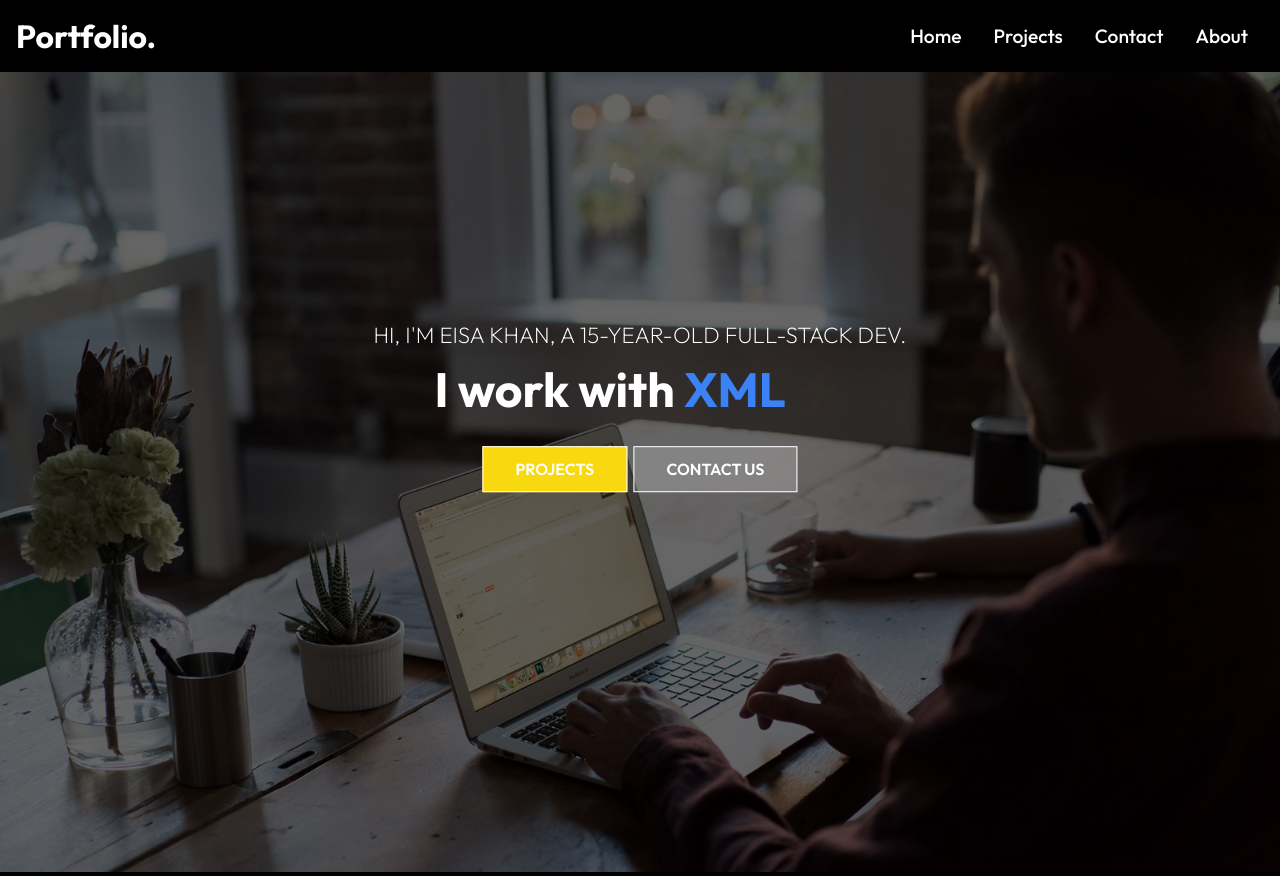
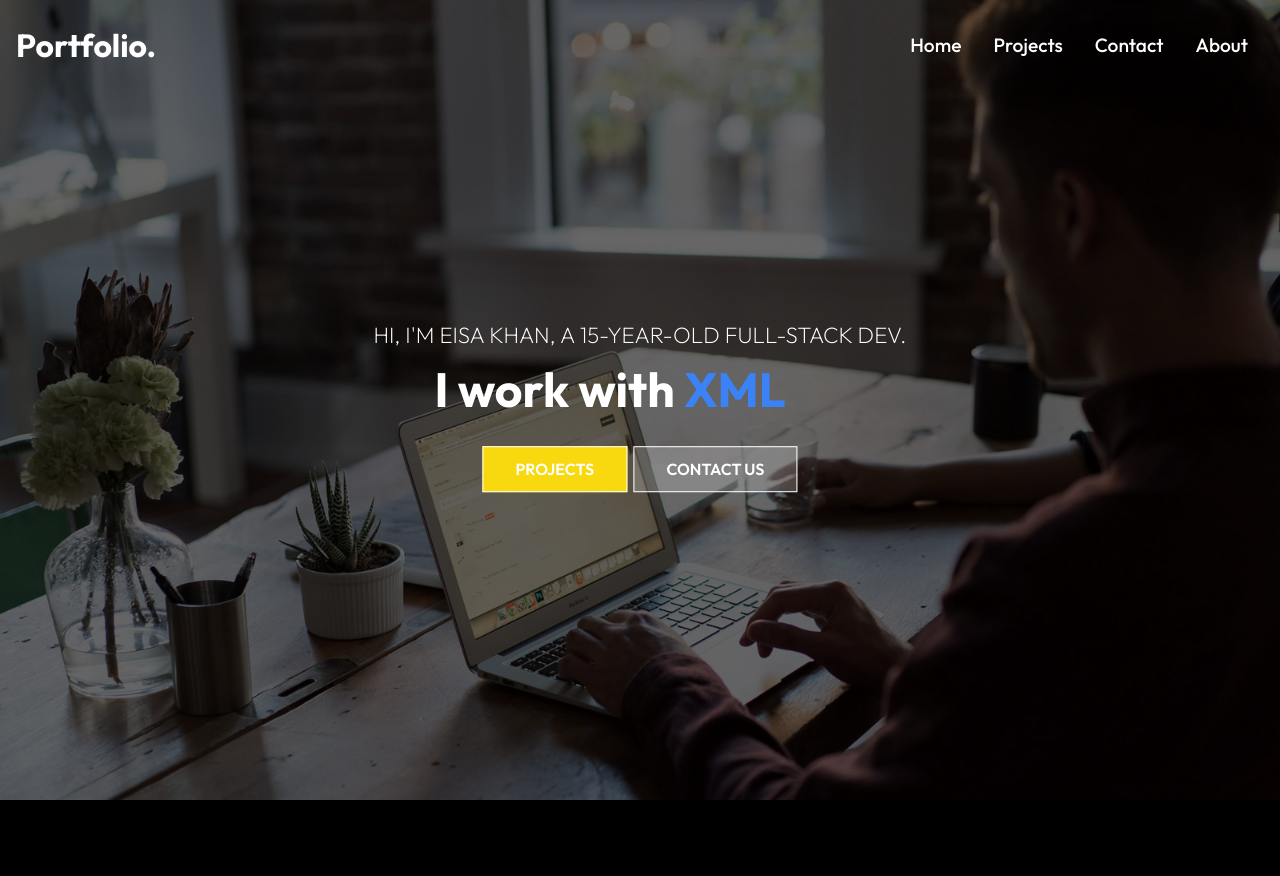
Before and after one commit to eisakhan762/portfolio-website, a React (Create React App) app: page / in a window 1280 px wide. After the commit the page ends 804 px from the top, so only its background shows below. Built offline with nearby package versions, Linux system fonts and the light colour scheme.

Commit message:
feat: implement dynamic background color change on scroll in Navbar

```diff
--- a/src/Components/Navbar.js
+++ b/src/Components/Navbar.js
@@ -6,9 +6,18 @@
 
 const Navbar = () => {
   const [click, setClick] = useState(false);
+  const [color, setColor] = useState(false);
   const handleCLick = () => setClick(!click);
+  const changeColor = () => {
+    if (window.scrollY >= 100) {
+      setColor(true)
+    }else {
+      setColor(false)
+    }
+  }
+  window.addEventListener("scroll", changeColor)
   return (
-    <div className="header">
+    <div className={color ? "header header-bg" : "header"}>
       <Link to="/">
         <h1>Portfolio.</h1>
       </Link>
--- a/src/Components/NavbarStyles.css
+++ b/src/Components/NavbarStyles.css
@@ -3,6 +3,14 @@
   justify-content: space-between;
   align-items: center;
   padding: 1rem;
+  position: fixed;
+  width: 100%;
+  height: 90px;
+  z-index: 10;
+}
+.header-bg {
+  background-color: rgba(0, 0, 0, 0.85);
+  transition: 0.5s;
 }
 .nav-menu {
   display: flex;
@@ -28,7 +36,7 @@
     align-items: center;
     width: 100%;
     height: 100vh;
-    background: rgba(0, 0, 0, 0.5);
+    background: rgba(0, 0, 0, 0.7);
     position: absolute;
     top: 0;
     left: -100%;
```
